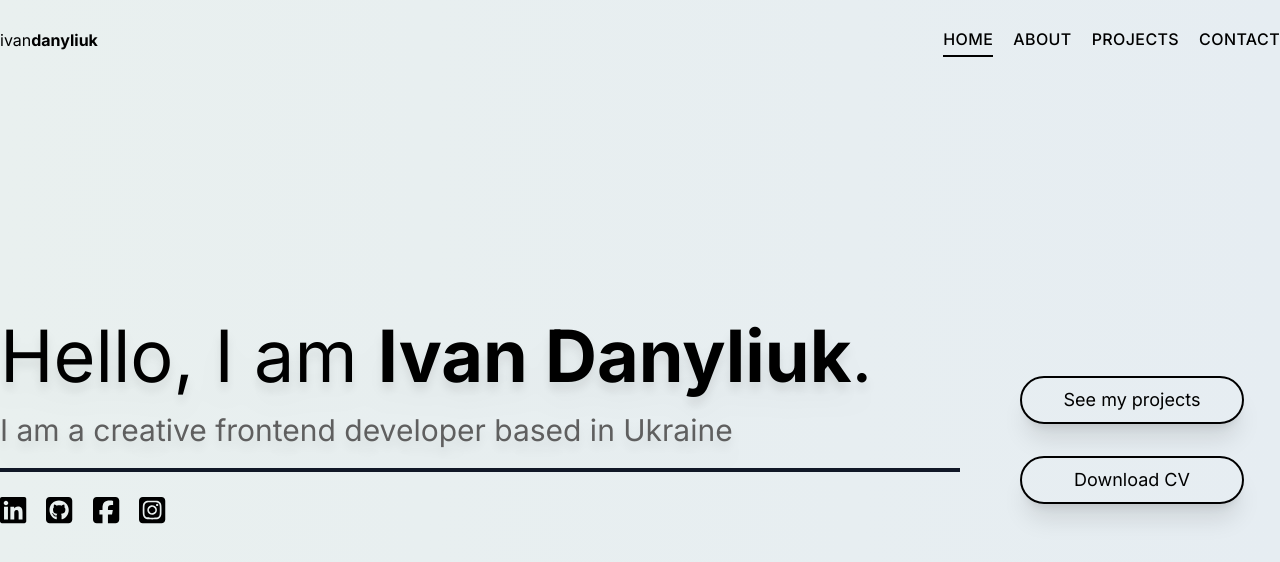
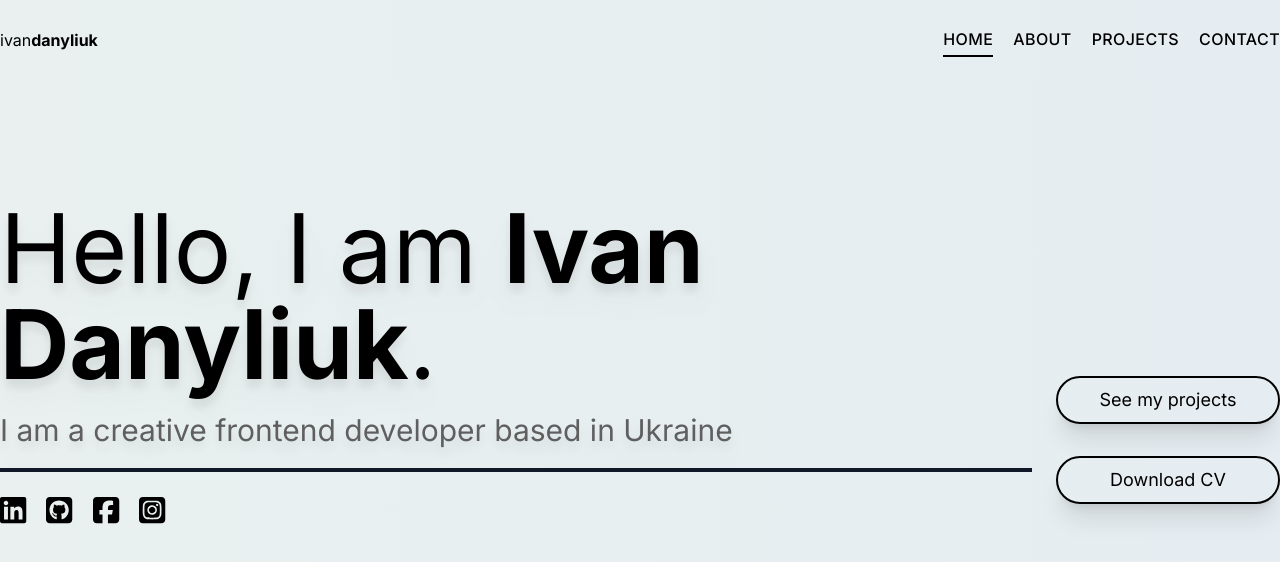
Before and after one commit to IvanDanyliuk/portfolio, a Next.js app: page / in a window 1280 px wide. Shown: the top 562 px of the page. Built offline with nearby package versions, Linux system fonts and the light colour scheme.

Commit message:
add the glass effect for the Header component

```diff
--- a/app/page.tsx
+++ b/app/page.tsx
@@ -7,10 +7,10 @@ export default function Home() {
   return (
     <div className='grow flex justify-center items-center homepage'>
       <div className='relative w-full h-full container mx-auto flex flex-col md:flex-row justify-around md:justify-center items-center gap-6 homepage'>
-        <div className='relative w-full md:w-9/12 flex flex-col justify-center items-center'>
+        <div className='relative w-full md:w-10/12 flex flex-col justify-center items-center'>
           <div className='relative w-full h-60 md:h-72 overflow-hidden border-b-4 border-gray-900'>
             <div className='py-5 absolute top-block'>
-              <h1 className='text-5xl md:text-7xl drop-shadow-xl'>Hello, I am <strong className='font-bold'>Ivan Danyliuk</strong>.</h1>
+              <h1 className='text-5xl md:text-7xl lg:text-8xl drop-shadow-xl'>Hello, I am <strong className='font-bold'>Ivan Danyliuk</strong>.</h1>
               <h2 className='mt-5 text-xl md:text-3xl text-gray-400 drop-shadow-xl'>I am a creative frontend developer based in Ukraine</h2>
             </div>
           </div>
--- a/components/ui/common/Header.tsx
+++ b/components/ui/common/Header.tsx
@@ -8,10 +8,8 @@ import Navbar from '@/components/navigation/Navbar';
 const Header: React.FC = () => {
   const pathname = usePathname();
 
-  console.log('HOMEPAGE PATHNAME', pathname)
-
   return (
-    <header className={pathname === '/' ? 'homepage' : 'bg-white'}>
+    <header className={`sticky top-0 ${pathname === '/' ? 'homepage' : 'bg-white'} backdrop-filter backdrop-blur-md bg-opacity-80 z-30`}>
       <div className='container mx-auto flex justify-between items-center'>
         <Logo />
         <Navbar />
```
